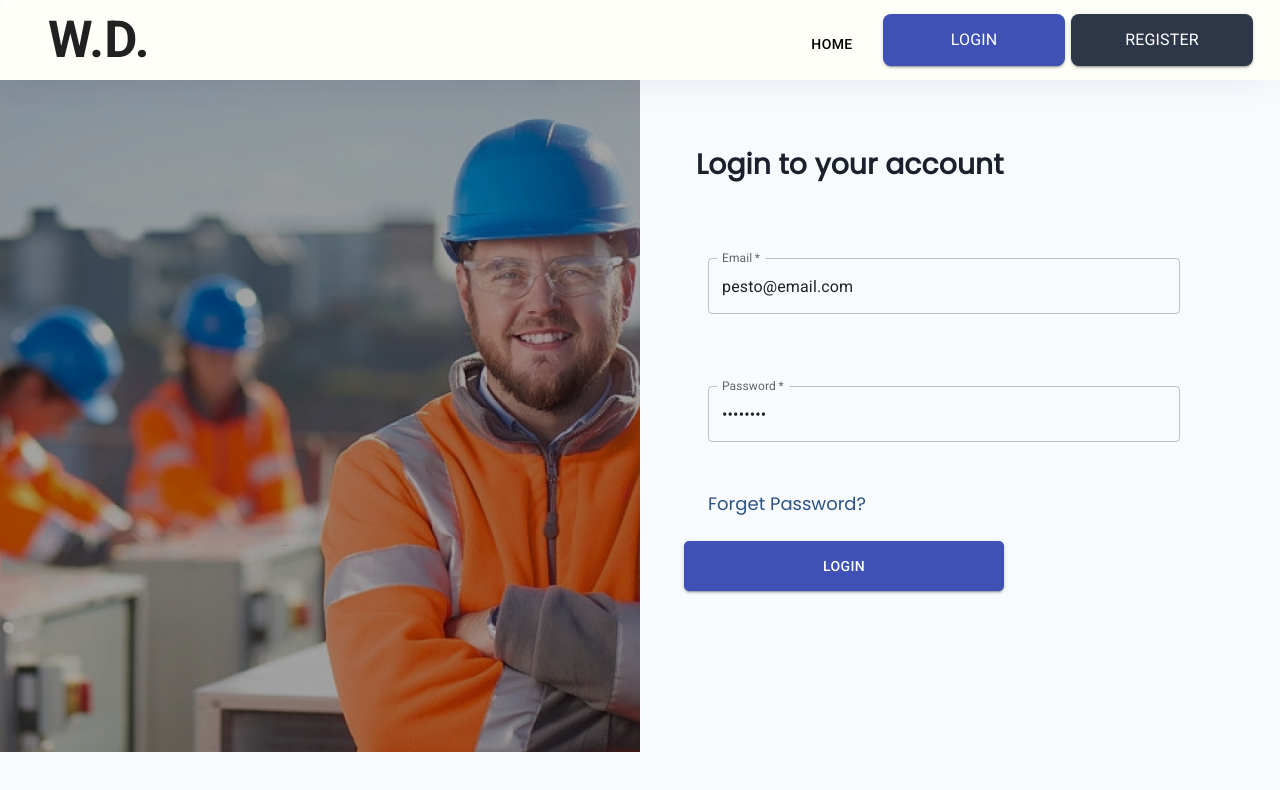
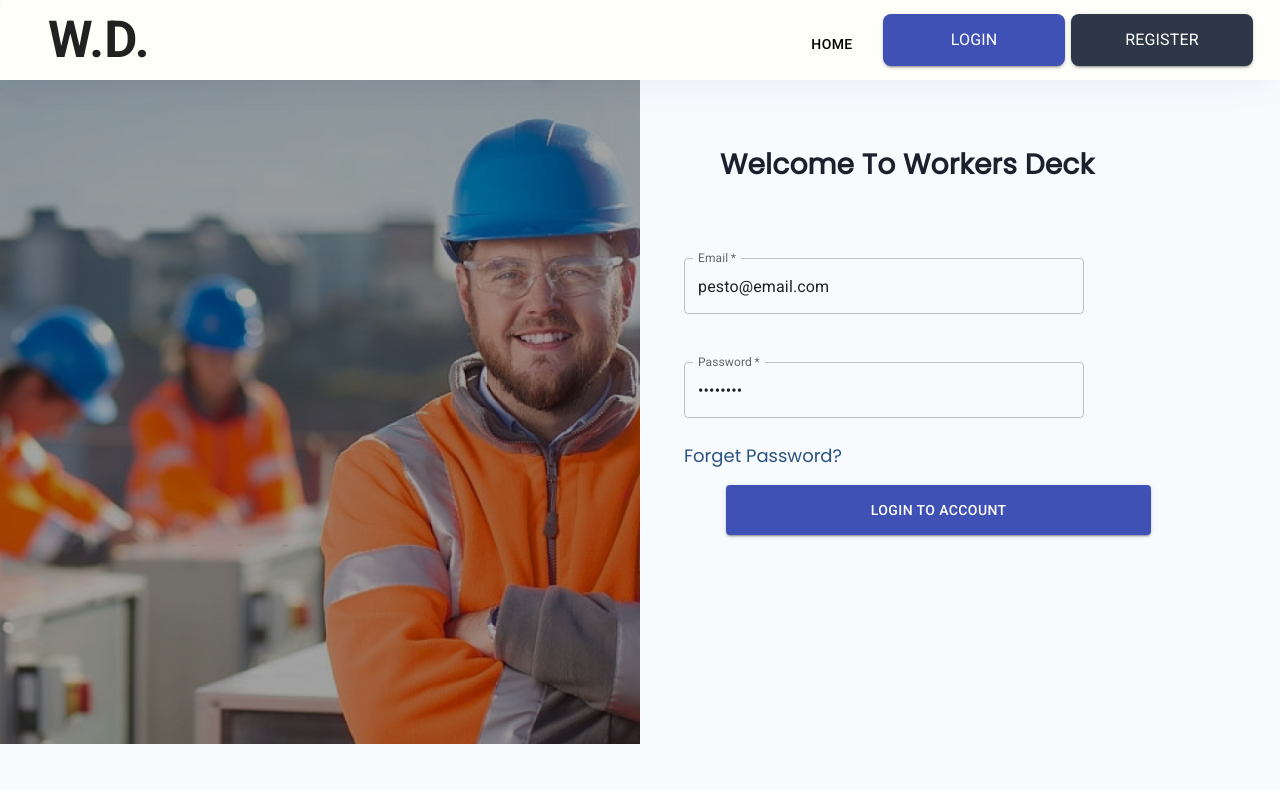
Before and after one commit to heyshantu13/workersdeck-frontend-f2-delta, a React (Create React App) app: page /login in a window 1280 px wide. Shown: the top 790 px of the page. Built offline with nearby package versions, Linux system fonts and the light colour scheme.

Commit message:
Update and fix redux state for incorrect password

```diff
--- a/src/features/booking/Selectaddress.js
+++ b/src/features/booking/Selectaddress.js
@@ -102,9 +102,10 @@ const SelectAddress = () => {
                       onClick={() => setSelectedAddress(address.id)}
                     />
                 </FormControl>
-                <Typography ml={4} component="h4" className={classes.address_text}>
-                  {address.name}, {address.address}, {address.pin_code}
-                </Typography>
+                  <Typography ml={4} component="h4" className={classes.address_text}>
+                    {address.name}, {address.address}, {address.pin_code}
+                  </Typography>
+                  <hr></hr>
                 </Grid>
             ))
           ): (
@@ -113,7 +114,6 @@ const SelectAddress = () => {
           </Typography>
           )
         )}
-        <hr></hr>
         </Box>
         {/* Add New Address section */}
         <Box component="span" sx={{ p: 4 }}>
--- a/src/features/login/login.js
+++ b/src/features/login/login.js
@@ -1,4 +1,4 @@
-import React, { useState,useEffect } from "react";
+import React, { useState, useEffect } from "react";
 import {
   Box,
   Grid,
@@ -6,25 +6,23 @@ import {
   Button,
   Typography,
   CircularProgress,
-  Skeleton
 } from "@mui/material/";
-import { useDispatch, useSelector, } from "react-redux";
+import { useDispatch } from "react-redux";
 import { login } from "./loginSlice";
 import styles from "../../assets/main.module.css";
 import customStyle from "./style";
 import registerBackground from "../../assets/auth_banner.png";
 import muiStyle from "../../assets/mui_style";
-import {useNavigate } from "react-router-dom";
-import { toast } from 'react-toastify';
-
+import { useNavigate } from "react-router-dom";
+import { toast } from "react-toastify";
 
 const Login = () => {
-
   const classes = customStyle();
   const dispatch = useDispatch();
   const muistyle = muiStyle();
   const navigate = useNavigate();
-  const notify = () => toast.success("Successfully Loggedin ",{
+  const notify = (msg) =>
+    toast.success(msg, {
       position: "bottom-center",
       autoClose: 2000,
       hideProgressBar: false,
@@ -33,11 +31,16 @@ const Login = () => {
       draggable: false,
       progress: undefined,
     });
-
-  const [assets,setAssets] = useState({
-    background : false,
+  const alert = (msg) =>
+    toast.error(msg, {
+      position: "bottom-center",
+      autoClose: 2000,
+      hideProgressBar: false,
+      closeOnClick: true,
+      pauseOnHover: false,
+      draggable: false,
+      progress: undefined,
     });
-
 
   const [inputs, setInputs] = useState({
     email: "pesto@email.com",
@@ -48,59 +51,52 @@ const Login = () => {
     email: true,
     password: true,
     disableButton: false,
-    auth : true,
+    auth: true,
     passwordError: "",
     emailError: "",
     authError: "",
-    success:false,
+    success: false,
   });
 
-  const  [bntloading, setBtnloading ] = useState(false);
-
-  useEffect(() => {
-    setAssets((prevState) => ({
-      ...prevState,
-      background:true,
-    }))
-  }, []);
+  const [bntloading, setBtnloading] = useState(false);
 
   const handleSubmit = (e) => {
-    const {email, password} =  inputs;
-    if(valid.email === true && valid.password === true){
+    const { email, password } = inputs;
+    if (valid.email === true && valid.password === true) {
       e.preventDefault();
       setBtnloading(true);
       setValid((prevState) => ({
         ...prevState,
-        disableButton:true,
-        auth:true,
-        authError:"",
-      }))
+        disableButton: true,
+        auth: true,
+        authError: "",
+      }));
       dispatch(login({ email, password }))
         .then((response) => {
-        notify();
-         if(response.payload.user.status === true){
-          setBtnloading(false);
-         }
-
+          if (response.payload.user.status === true) {
+            notify(`Welcome Back, ${response.payload.user.data.fullname}`);
             setTimeout(() => {
               //history.push("/");
               navigate("/");
             }, 100);
-
-       }).catch((error) => {
             setBtnloading(false);
-        setValid((prevState) => ({
-          ...prevState,
-          disableButton:false,
-          authError:"Email or Password is incorrect",
-          auth:false,
-        }));
-
+          } else {
+            alert("Opps! You Entered Incorrect Credentials");
+            setBtnloading(false);
+            setValid({
+              disableButton: false,
             });
-    }else{
+          }
+        })
+        .catch((error) => {
+          setBtnloading(false);
+          setValid({
+            disableButton: false,
+          });
+        });
+    } else {
       e.preventDefault();
     }
-
   };
 
   const handleChange = (e) => {
@@ -113,11 +109,11 @@ const Login = () => {
     if (e.target.name === "password") {
       validatePass(e.target.value);
     }
-
   };
 
   const validateEmail = (email) => {
-    const pattern = /[a-zA-Z0-9]+[\.]?([a-zA-Z0-9]+)?[\@][a-z]{3,9}[\.][a-z]{2,5}/g;
+    const pattern =
+      /[a-zA-Z0-9]+[\.]?([a-zA-Z0-9]+)?[\@][a-z]{3,9}[\.][a-z]{2,5}/g;
     const result = pattern.test(email);
     if (result === false) {
       setValid((prevState) => ({
@@ -155,36 +151,25 @@ const Login = () => {
           lg={6}
           item
         >
-          { assets.background ?
           <Box
             style={{
-              height: "42rem",
+              height: "41.5rem",
               maxWidth: "44rem",
               backgroundSize: "cover",
               backgroundBlendMode: "overlay",
               backgroundColor: "rgba(45, 45, 45, 0.55)",
               backgroundImage: `url(${registerBackground})`,
-
             }}
           />
-          :
-          <Skeleton variant="rectangular" style={{
-            height: "42rem",
-            maxWidth: "44rem",
-           }} />
-        }
         </Grid>
-        <Grid sm={12} xs={12} md={6} lg={6} item >
-        <Box component="span" className={classes.authform} sx={{
-              "& > :not(style)": { m: 1, maxWidth: "65ch"},
-            }}>
+        <Grid sm={12} xs={12} md={6} lg={6} item>
           <Grid sm={12} xs={12} md={12} lg={12} item m={4}>
-        <Typography  variant="h4" className={classes.auth_head} m={6} mt={8}>
-           Login to your account
+            <Typography variant="h4" className={classes.auth_head} m={6} mt={8}>
+              Welcome To Workers Deck
             </Typography>
           </Grid>
           <form onSubmit={handleSubmit} className={styles.form_align}>
-          <Grid sm={12} xs={12} md={12} lg={12} item m={3}>
+            <Grid sm={12} xs={12} md={8} lg={8} item>
               <TextField
                 required
                 onChange={handleChange}
@@ -196,10 +181,10 @@ const Login = () => {
                 value={inputs.email}
                 name="email"
                 error={!valid.email}
-              helperText={valid.emailError }
+                helperText={valid.emailError}
               />
             </Grid>
-            <Grid sm={12} xs={12} md={12} lg={12} item m={3}>
+            <Grid sm={12} xs={12} md={8} lg={8} item>
               <TextField
                 required
                 id="password"
@@ -215,19 +200,7 @@ const Login = () => {
                 helperText={valid.passwordError}
               />
             </Grid>
-            <Grid sm={12} xs={12} md={12} lg={12} item m={3}>
-                 {!valid.auth
-                  ?  <Typography
-                  variant="string"
-                  align="center"
-                  className={` ${muistyle.wd_text} ${muistyle.wd_danger_text}`}
-                >
-                  {valid.authError}
-                </Typography>
-                : ""
-                 }
-            </Grid>
-            <Grid sm={12} xs={12} md={12} lg={12} item m={3}>
+            <Grid sm={12} xs={12} md={8} lg={8} item>
               <Typography
                 variant="string"
                 align="center"
@@ -235,26 +208,28 @@ const Login = () => {
               >
                 Forget Password?
               </Typography>
-
             </Grid>
-            <Grid sm={12} xs={12} md={12} lg={12} item m={3} >
+            <Grid sm={6} xs={6} md={6} lg={6} item>
               <Button
                 variant="contained"
                 className="auth-btn"
                 type="submit"
                 disabled={valid.disableButton}
-              className={`${classes.login_btn} ${muistyle.wd_primary_btn} ${classes.centerBox}`}
               >
-                {bntloading
-                    ? <CircularProgress  size={30} thickness={6}  sx={{
-                      color: '#ffffff',
-                    }}/>
-                    : "Login"
-                    }
+                {bntloading ? (
+                  <CircularProgress
+                    size={30}
+                    thickness={6}
+                    sx={{
+                      color: "#ffffff",
+                    }}
+                  />
+                ) : (
+                  "Login To Account"
+                )}
               </Button>
             </Grid>
           </form>
-          </Box>
         </Grid>
       </Grid>
     </>
--- a/src/features/login/loginSlice.js
+++ b/src/features/login/loginSlice.js
@@ -37,7 +37,11 @@ const authSlice = createSlice({
   initialState,
   extraReducers: {
     [login.fulfilled]: (state, action) => {
-      state.isLoggedIn = true;
+      if(action.payload.user.status === true){
+        state.isLoggedIn = true;
+      }else{
+        state.isLoggedIn = false;
+      }
       state.user = action.payload.user;
     },
     [login.rejected]: (state, action) => {
--- a/src/features/login/style.js
+++ b/src/features/login/style.js
@@ -13,6 +13,9 @@ const customStyle = makeStyles({
         justifyContent: "center",
         alignItems: "center"
       },
+      loginbutton:{
+          backgroundColor:"#3f51b5",
+      }
 
 });
 
```
Lines whose indentation alone changed are shown as unchanged.
